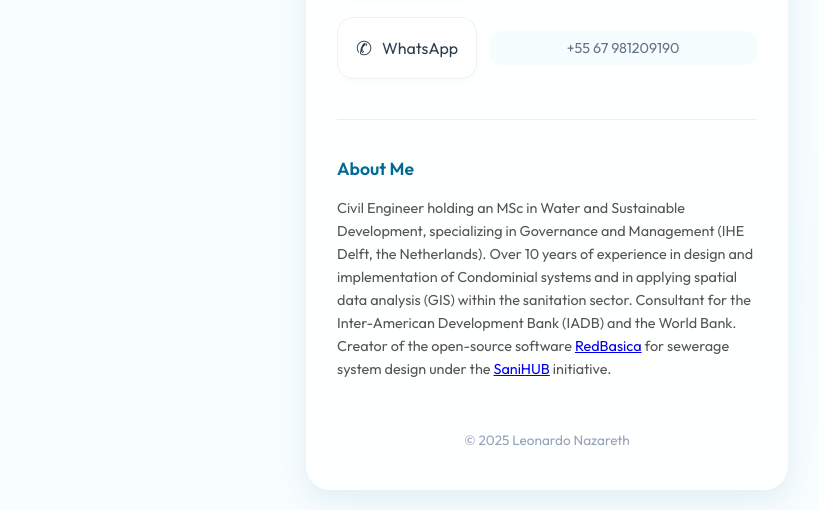
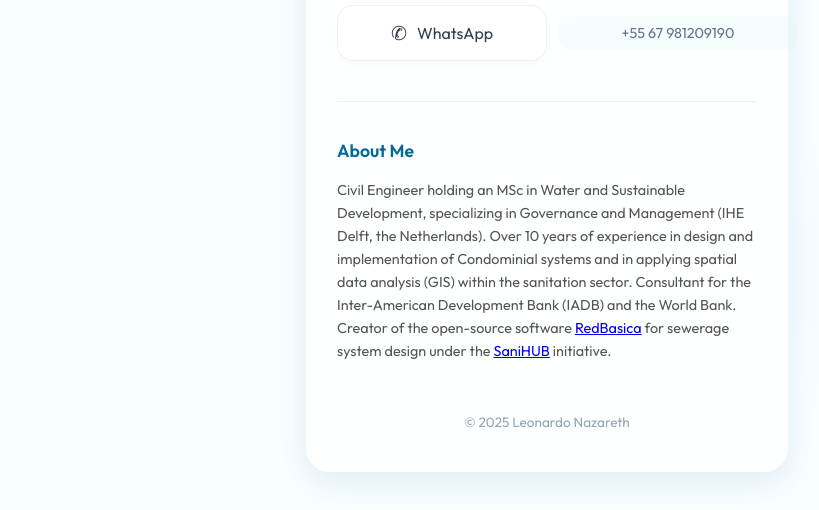
Before and after one commit to leonazareth/contacts, a website: page index.html in a window 1280 px wide. Shown: the part 594-1104 px from the top of the page, without its empty margins (93-912 px from the left). Drawn offline with Linux system fonts and the light colour scheme.

Commit message:
Adjust contact layout to 50/50 split and reduce button height

```diff
--- a/index.html
+++ b/index.html
@@ -185,7 +185,7 @@
             background-color: var(--card-bg);
             color: var(--text-color);
             text-decoration: none;
-            padding: 18px;
+            padding: 15px;
             border-radius: 16px;
             box-shadow: 0 4px 6px rgba(0, 0, 0, 0.02);
             border: 1px solid rgba(0, 105, 148, 0.08);
@@ -198,8 +198,8 @@
         }
 
         .contact-group .link-card {
-            width: auto;
-            min-width: 140px;
+            width: 50%;
+            flex: 0 0 50%;
         }
 
         .link-card::before {
@@ -233,7 +233,8 @@
             border-radius: 12px;
             cursor: pointer;
             transition: all 0.2s;
-            flex: 1;
+            width: 50%;
+            flex: 0 0 50%;
         }
 
         .copy-text:hover {
```
